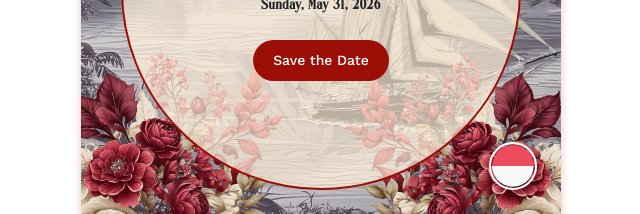
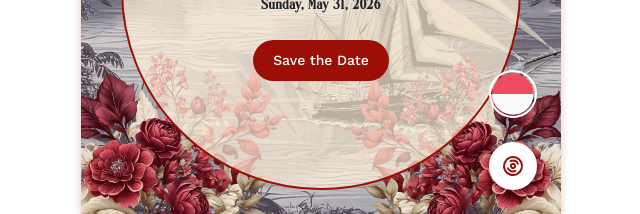
Before and after one commit to mazc0de/daffa-nuril-wedding-invitation, a Next.js app: page /en in a window 1280 px wide. Both pictures are taken after a click on the button "Open Invitation". Shown: the part 586-800 px from the top of the page, without its empty margins (319-959 px from the left). Built offline with nearby package versions, Linux system fonts and the light colour scheme; no server answers; the database is empty.

Commit message:
feat: add background music and audio controls

```diff
--- a/app/components/HomeClient.tsx
+++ b/app/components/HomeClient.tsx
@@ -6,6 +6,7 @@ import { useState, useRef, useEffect, Suspense, ComponentType } from 'react'
 
 import { Dictionary } from '@/lib/dictionary'
 
+import MusicButton from './MusicButton'
 import SplashWrapper from './SplashWrapper'
 import HeroSection from './Section/HeroSection'
 import EventSection from './Section/EventSection'
@@ -37,9 +38,32 @@ interface HomeClientProps {
 }
 
 const HomeClient = ({ dict }: HomeClientProps) => {
+  const [isPlaying, setIsPlaying] = useState(false)
+  const audioRef = useRef<HTMLAudioElement | null>(null)
+
   const [isOpened, setIsOpened] = useState(false)
   const [activeSection, setActiveSection] = useState(0)
   const sectionRefs = useRef<(HTMLElement | null)[]>([])
+
+  const toggleAudio = () => {
+    if (audioRef.current) {
+      if (isPlaying) {
+        audioRef.current.pause()
+      } else {
+        audioRef.current.play()
+      }
+      setIsPlaying(!isPlaying)
+    }
+  }
+
+  useEffect(() => {
+    if (isOpened && audioRef.current) {
+      audioRef.current
+        .play()
+        .then(() => setIsPlaying(true))
+        .catch(error => console.log('Autoplay dicegah browser:', error))
+    }
+  }, [isOpened])
 
   useEffect(() => {
     if (!isOpened) return
@@ -61,6 +85,30 @@ const HomeClient = ({ dict }: HomeClientProps) => {
     sectionRefs.current.forEach(el => el && observer.observe(el))
     return () => observer.disconnect()
   }, [isOpened])
+
+  useEffect(() => {
+    const handleVisibilityChange = () => {
+      if (!audioRef.current) return
+
+      if (document.hidden) {
+        audioRef.current.pause()
+      } else {
+        if (isPlaying) {
+          audioRef.current
+            .play()
+            .catch(err =>
+              console.log('Autoplay dicegah saat kembali ke tab:', err)
+            )
+        }
+      }
+    }
+
+    document.addEventListener('visibilitychange', handleVisibilityChange)
+
+    return () => {
+      document.removeEventListener('visibilitychange', handleVisibilityChange)
+    }
+  }, [isPlaying])
 
   const scrollToSection = (index: number) => {
     sectionRefs.current[index]?.scrollIntoView({ behavior: 'smooth' })
@@ -110,7 +158,15 @@ const HomeClient = ({ dict }: HomeClientProps) => {
 
   return (
     <main className='shadow-custom bg-background-image relative h-screen w-full overflow-hidden bg-cover bg-center bg-no-repeat'>
-      <LanguageSwitcher />
+      <audio ref={audioRef} src='/audio/bgm.mp3' loop preload='none' />
+      <Suspense fallback={null}>
+        <LanguageSwitcher isOpened={isOpened} />
+      </Suspense>
+      <MusicButton
+        isOpened={isOpened}
+        isPlaying={isPlaying}
+        toggleAudio={toggleAudio}
+      />
       <motion.div
         {...smoothWind(12, 8, 3, 0)}
         className='absolute -top-8 -left-8 z-10'
--- /dev/null
+++ b/app/components/Icons/DiscIcon.tsx
@@ -0,0 +1,36 @@
+const DiscIcon = ({
+  size = 24,
+  color = 'currentColor',
+  className = '',
+  ...props
+}) => {
+  return (
+    <svg
+      viewBox='0 0 24 24'
+      fill='none'
+      width={size}
+      height={size}
+      className={className}
+      xmlns='http://www.w3.org/2000/svg'
+      {...props}
+    >
+      <g id='SVGRepo_bgCarrier' strokeWidth='0'></g>
+      <g
+        id='SVGRepo_tracerCarrier'
+        strokeLinecap='round'
+        strokeLinejoin='round'
+      ></g>
+      <g id='SVGRepo_iconCarrier'>
+        <path
+          d='M6.5 12C6.5 15.0376 8.96243 17.5 12 17.5M17.5 12C17.5 8.96243 15.0376 6.5 12 6.5M21 12C21 16.9706 16.9706 21 12 21C7.02944 21 3 16.9706 3 12C3 7.02944 7.02944 3 12 3C16.9706 3 21 7.02944 21 12ZM14 12C14 13.1046 13.1046 14 12 14C10.8954 14 10 13.1046 10 12C10 10.8954 10.8954 10 12 10C13.1046 10 14 10.8954 14 12Z'
+          stroke={color}
+          strokeWidth='2'
+          strokeLinecap='round'
+          strokeLinejoin='round'
+        />
+      </g>
+    </svg>
+  )
+}
+
+export default DiscIcon
--- /dev/null
+++ b/app/components/Icons/PauseIcon.tsx
@@ -0,0 +1,43 @@
+const PauseIcon = ({
+  size = 25,
+  color = '#ffffff',
+  className = '',
+  ...props
+}) => {
+  return (
+    <svg
+      viewBox='-0.5 0 25 25'
+      fill='none'
+      width={size}
+      height={size}
+      className={className}
+      xmlns='http://www.w3.org/2000/svg'
+      {...props}
+    >
+      <g id='SVGRepo_bgCarrier' strokeWidth='0'></g>
+      <g
+        id='SVGRepo_tracerCarrier'
+        strokeLinecap='round'
+        strokeLinejoin='round'
+      ></g>
+      <g id='SVGRepo_iconCarrier'>
+        <path
+          d='M10 6.42004C10 4.76319 8.65685 3.42004 7 3.42004C5.34315 3.42004 4 4.76319 4 6.42004V18.42C4 20.0769 5.34315 21.42 7 21.42C8.65685 21.42 10 20.0769 10 18.42V6.42004Z'
+          stroke={color}
+          strokeWidth='1.5'
+          strokeLinecap='round'
+          strokeLinejoin='round'
+        />
+        <path
+          d='M20 6.42004C20 4.76319 18.6569 3.42004 17 3.42004C15.3431 3.42004 14 4.76319 14 6.42004V18.42C14 20.0769 15.3431 21.42 17 21.42C18.6569 21.42 20 20.0769 20 18.42V6.42004Z'
+          stroke={color}
+          strokeWidth='1.5'
+          strokeLinecap='round'
+          strokeLinejoin='round'
+        />
+      </g>
+    </svg>
+  )
+}
+
+export default PauseIcon
--- a/app/components/LanguageSwitcher.tsx
+++ b/app/components/LanguageSwitcher.tsx
@@ -2,9 +2,13 @@
 
 import { usePathname, useRouter, useSearchParams } from 'next/navigation'
 import { motion, AnimatePresence } from 'framer-motion'
-import Image from 'next/image' // Tambahkan import Image
+import Image from 'next/image'
 
-export default function LanguageSwitcher() {
+interface LanguageSwitcherProps {
+  isOpened: boolean
+}
+
+export default function LanguageSwitcher({ isOpened }: LanguageSwitcherProps) {
   const pathname = usePathname()
   const router = useRouter()
   const searchParams = useSearchParams()
@@ -16,20 +20,25 @@ export default function LanguageSwitcher() {
     const newPath = pathname.replace(`/${currentLocale}`, `/${targetLocale}`)
     const currentQuery = searchParams.toString()
     const finalUrl = currentQuery ? `${newPath}?${currentQuery}` : newPath
-
     router.push(finalUrl, { scroll: false })
   }
 
   return (
     <motion.button
       onClick={handleSwitch}
-      initial={{ scale: 0, opacity: 0 }}
-      animate={{ scale: 1, opacity: 1 }}
+      initial={{ scale: 0, opacity: 0, y: 0 }}
+      animate={{
+        scale: 1,
+        opacity: 1,
+        y: isOpened ? -72 : 0
+      }}
       whileHover={{ scale: 1.1 }}
       whileTap={{ scale: 0.9 }}
-      transition={{ duration: 0.3 }}
-      // Tambahkan overflow-hidden agar sisi gambar yang kotak terpotong menjadi bulat
-      // Border putih (border-2 border-white) ditambahkan agar terlihat elegan menyatu dengan shadow
+      transition={{
+        type: 'spring',
+        stiffness: 260,
+        damping: 20
+      }}
       className='absolute right-6 bottom-6 z-200 block h-12 w-12 cursor-pointer overflow-hidden rounded-full border-2 border-white shadow-[0_8px_30px_rgb(0,0,0,0.12)] focus:outline-none'
       aria-label='Switch Language'
     >
@@ -40,7 +49,6 @@ export default function LanguageSwitcher() {
           animate={{ opacity: 1, y: 0 }}
           exit={{ opacity: 0, y: 20 }}
           transition={{ duration: 0.2 }}
-          // Container relative untuk Image dengan layout fill
           className='relative h-full w-full'
         >
           <Image
@@ -52,7 +60,6 @@ export default function LanguageSwitcher() {
             alt={`Switch to ${targetLocale}`}
             fill
             sizes='48px'
-            // object-cover memastikan gambar proporsional menutupi seluruh area tanpa gepeng
             className='object-cover'
           />
         </motion.div>
--- /dev/null
+++ b/app/components/MusicButton.tsx
@@ -0,0 +1,54 @@
+'use client'
+
+import { motion, AnimatePresence } from 'framer-motion'
+import DiscIcon from './Icons/DiscIcon'
+import PauseIcon from './Icons/PauseIcon'
+
+interface MusicButtonProps {
+  isOpened: boolean
+  isPlaying: boolean
+  toggleAudio: () => void
+}
+
+export default function MusicButton({
+  isOpened,
+  isPlaying,
+  toggleAudio
+}: MusicButtonProps) {
+  if (!isOpened) return null
+
+  return (
+    <motion.button
+      onClick={toggleAudio}
+      initial={{ scale: 0, opacity: 0 }}
+      animate={{ scale: 1, opacity: 1 }}
+      whileHover={{ scale: 1.1 }}
+      whileTap={{ scale: 0.9 }}
+      transition={{ duration: 0.3, delay: 0.2 }}
+      className='absolute right-6 bottom-6 z-50 flex h-12 w-12 cursor-pointer items-center justify-center rounded-full border-2 border-white bg-white shadow-[0_8px_30px_rgb(0,0,0,0.12)] focus:outline-none'
+      aria-label='Toggle Audio'
+    >
+      <AnimatePresence mode='wait'>
+        <motion.div
+          key={isPlaying ? 'playing' : 'paused'}
+          initial={{ opacity: 0, scale: 0.8 }}
+          animate={{ opacity: 1, scale: 1 }}
+          exit={{ opacity: 0, scale: 0.8 }}
+          transition={{ duration: 0.2 }}
+          className='flex items-center justify-center'
+        >
+          {isPlaying ? (
+            <motion.div
+              animate={{ rotate: 360 }}
+              transition={{ duration: 3, repeat: Infinity, ease: 'linear' }}
+            >
+              <DiscIcon size={24} color='#9B0F06' />
+            </motion.div>
+          ) : (
+            <PauseIcon size={24} color='#9B0F06' />
+          )}
+        </motion.div>
+      </AnimatePresence>
+    </motion.button>
+  )
+}
```
Also changed, not shown: 1 other file (tests, documents, lock files or other folders).
